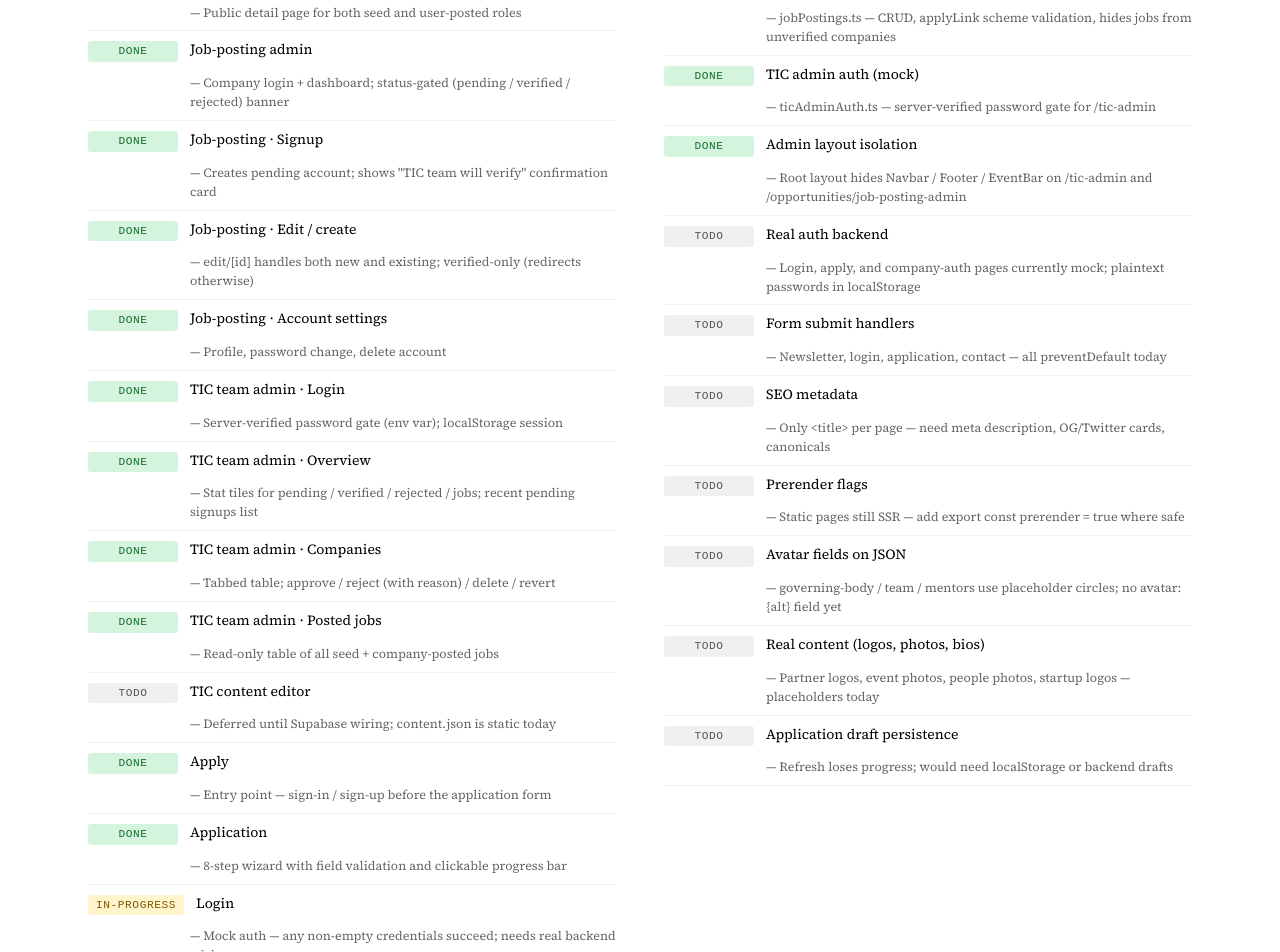
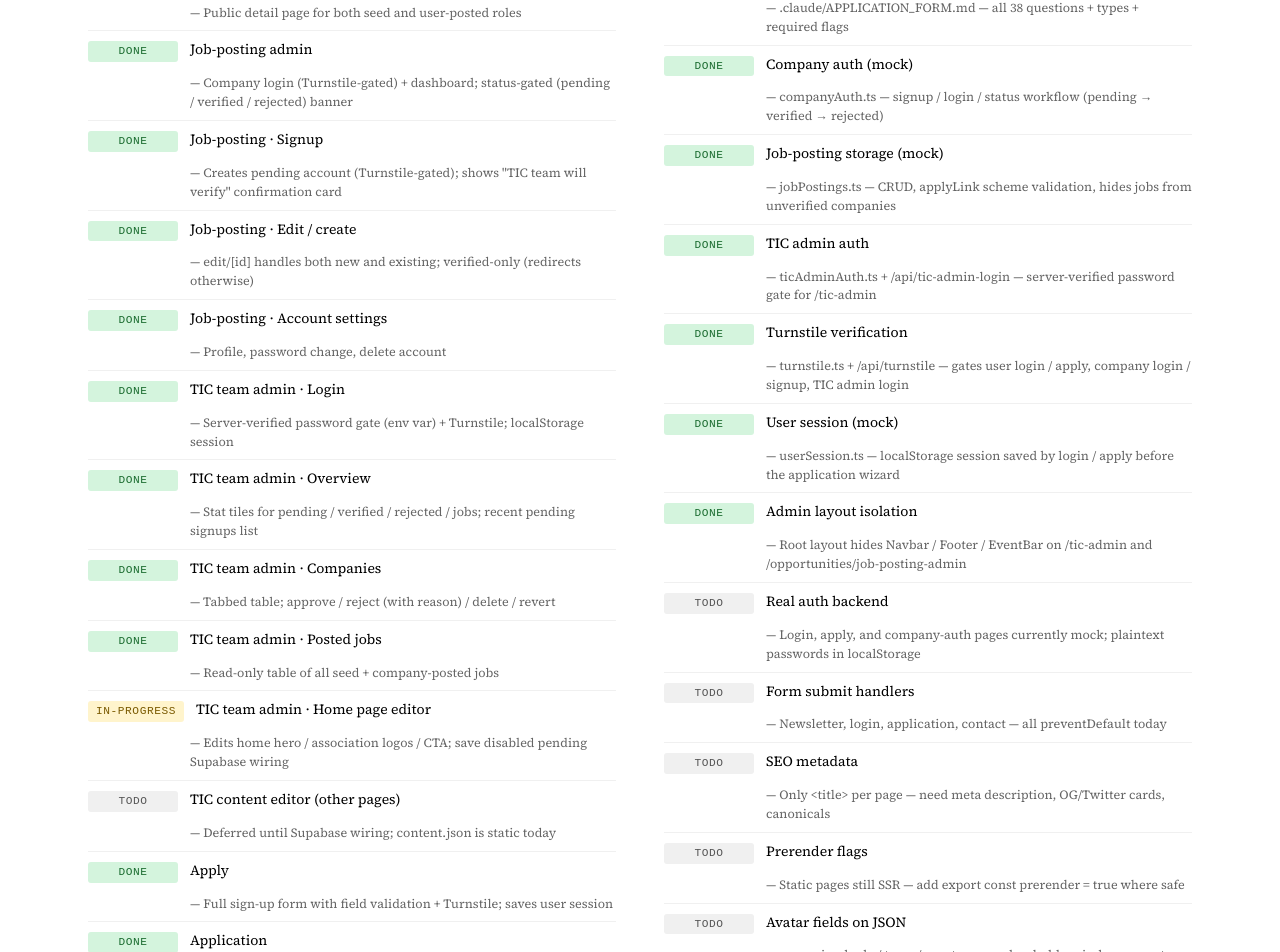
Before and after one commit to Machahary07/frontend-iitgtic, a SvelteKit app: page /status in a window 1280 px wide. Shown: the part 1361-2313 px from the top of the page. Built offline with nearby package versions, Linux system fonts and the light colour scheme.

Commit message:
updated status page

```diff
--- a/src/routes/status/+page.svelte
+++ b/src/routes/status/+page.svelte
@@ -65,7 +65,7 @@
 			name: 'Incubated Startups',
 			path: '/incubated-startups',
 			status: 'done',
-			note: 'Current / Virtual / Graduated cohort pages with per-startup placeholder cards'
+			note: 'Current / Virtual / Graduated cohort pages + dynamic per-startup detail pages'
 		},
 		{
 			name: 'Events & Workshops',
@@ -95,13 +95,13 @@
 			name: 'Job-posting admin',
 			path: '/opportunities/job-posting-admin',
 			status: 'done',
-			note: 'Company login + dashboard; status-gated (pending / verified / rejected) banner'
+			note: 'Company login (Turnstile-gated) + dashboard; status-gated (pending / verified / rejected) banner'
 		},
 		{
 			name: 'Job-posting · Signup',
 			path: '/opportunities/job-posting-admin/signup',
 			status: 'done',
-			note: 'Creates pending account; shows "TIC team will verify" confirmation card'
+			note: 'Creates pending account (Turnstile-gated); shows "TIC team will verify" confirmation card'
 		},
 		{
 			name: 'Job-posting · Edit / create',
@@ -119,7 +119,7 @@
 			name: 'TIC team admin · Login',
 			path: '/tic-admin/login',
 			status: 'done',
-			note: 'Server-verified password gate (env var); localStorage session'
+			note: 'Server-verified password gate (env var) + Turnstile; localStorage session'
 		},
 		{
 			name: 'TIC team admin · Overview',
@@ -140,7 +140,13 @@
 			note: 'Read-only table of all seed + company-posted jobs'
 		},
 		{
-			name: 'TIC content editor',
+			name: 'TIC team admin · Home page editor',
+			path: '/tic-admin/home-page',
+			status: 'in-progress',
+			note: 'Edits home hero / association logos / CTA; save disabled pending Supabase wiring'
+		},
+		{
+			name: 'TIC content editor (other pages)',
 			status: 'todo',
 			note: 'Deferred until Supabase wiring; content.json is static today'
 		},
@@ -148,7 +154,7 @@
 			name: 'Apply',
 			path: '/apply',
 			status: 'done',
-			note: 'Entry point — sign-in / sign-up before the application form'
+			note: 'Full sign-up form with field validation + Turnstile; saves user session'
 		},
 		{
 			name: 'Application',
@@ -160,7 +166,7 @@
 			name: 'Login',
 			path: '/login',
 			status: 'in-progress',
-			note: 'Mock auth — any non-empty credentials succeed; needs real backend wiring'
+			note: 'Turnstile-gated, but auth is mock — any non-empty credentials succeed; needs real backend wiring'
 		}
 	];
 
@@ -175,6 +181,13 @@
 		{ name: 'HomeIntroHero', status: 'done' },
 		{ name: 'HomeAssociationMarquee', status: 'done' },
 		{ name: 'HomeHeroSlider (events-driven)', status: 'done' },
+		{ name: 'EventCalendar', status: 'done' },
+		{ name: 'BrandIcon', status: 'done' },
+		{
+			name: 'Turnstile (captcha widget)',
+			status: 'done',
+			note: 'Cloudflare Turnstile with server-side token verification via /api/turnstile'
+		},
 		{ name: 'TextReveal', status: 'done' },
 		{ name: 'LinkReveal', status: 'done' },
 		{ name: 'ButtonReveal', status: 'done' },
@@ -212,9 +225,19 @@
 			note: 'jobPostings.ts — CRUD, applyLink scheme validation, hides jobs from unverified companies'
 		},
 		{
-			name: 'TIC admin auth (mock)',
+			name: 'TIC admin auth',
 			status: 'done',
-			note: 'ticAdminAuth.ts — server-verified password gate for /tic-admin'
+			note: 'ticAdminAuth.ts + /api/tic-admin-login — server-verified password gate for /tic-admin'
+		},
+		{
+			name: 'Turnstile verification',
+			status: 'done',
+			note: 'turnstile.ts + /api/turnstile — gates user login / apply, company login / signup, TIC admin login'
+		},
+		{
+			name: 'User session (mock)',
+			status: 'done',
+			note: 'userSession.ts — localStorage session saved by login / apply before the application wizard'
 		},
 		{
 			name: 'Admin layout isolation',
```
